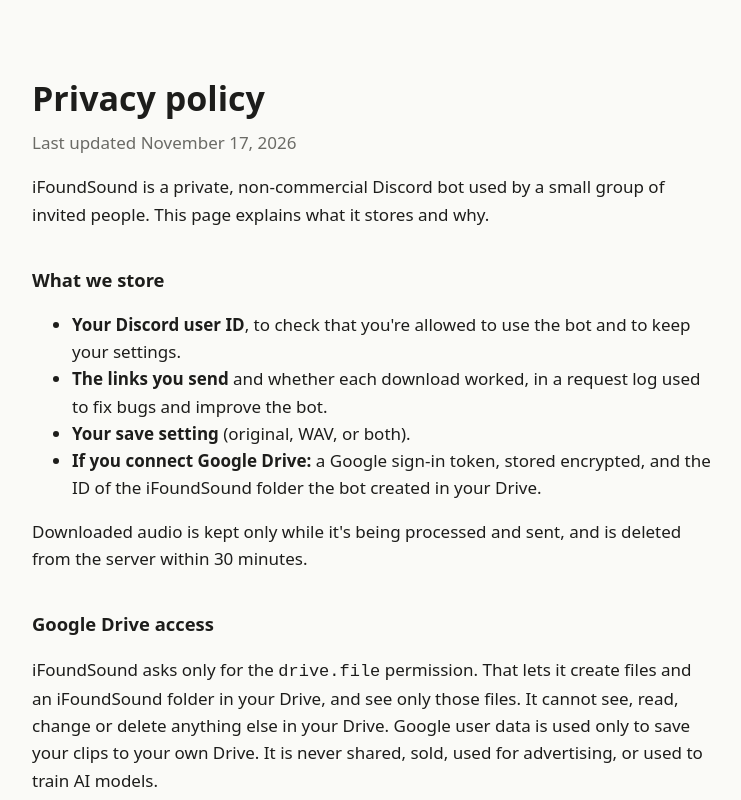
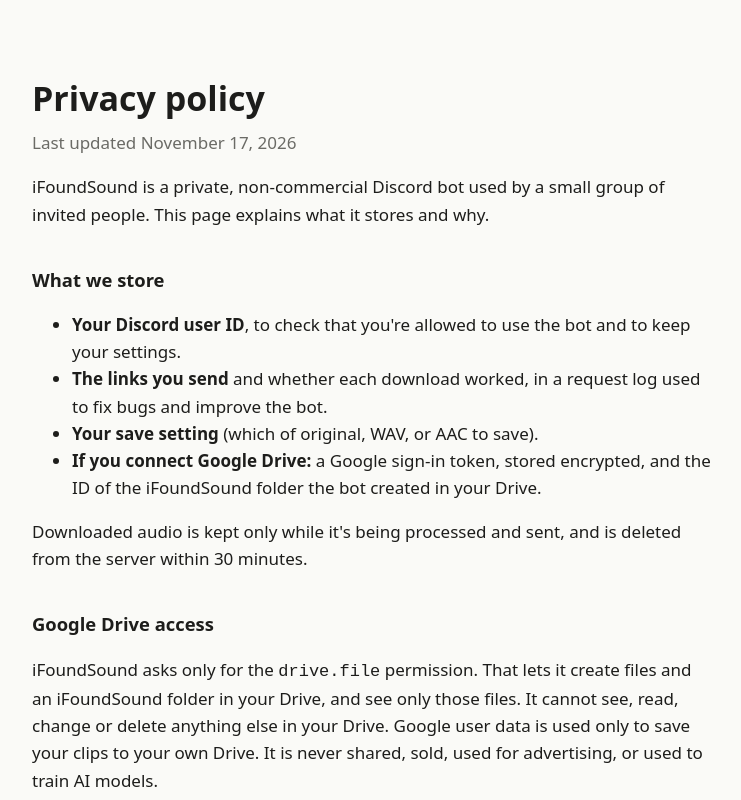
Before and after one commit to brookeparsons/ifoundsound-site, a plain HTML site: page privacy.html in a window 1280 px wide. Shown: the top 800 px of the page, without its empty margins (268-1009 px from the left). Drawn offline with Linux system fonts and the light colour scheme.

Commit message:
Mention AAC save option
Co-Authored-By: Claude Opus 5.5 <noreply@anthropic.com>

```diff
--- a/privacy.html
+++ b/privacy.html
@@ -24,7 +24,7 @@
   <ul>
     <li><strong>Your Discord user ID</strong>, to check that you're allowed to use the bot and to keep your settings.</li>
     <li><strong>The links you send</strong> and whether each download worked, in a request log used to fix bugs and improve the bot.</li>
-    <li><strong>Your save setting</strong> (original, WAV, or both).</li>
+    <li><strong>Your save setting</strong> (which of original, WAV, or AAC to save).</li>
     <li><strong>If you connect Google Drive:</strong> a Google sign-in token, stored encrypted, and the ID of the iFoundSound folder the bot created in your Drive.</li>
   </ul>
   <p>Downloaded audio is kept only while it's being processed and sent, and is deleted from the server within 30 minutes.</p>
```
Also changed, not shown: index.html (+1 -1 lines).
